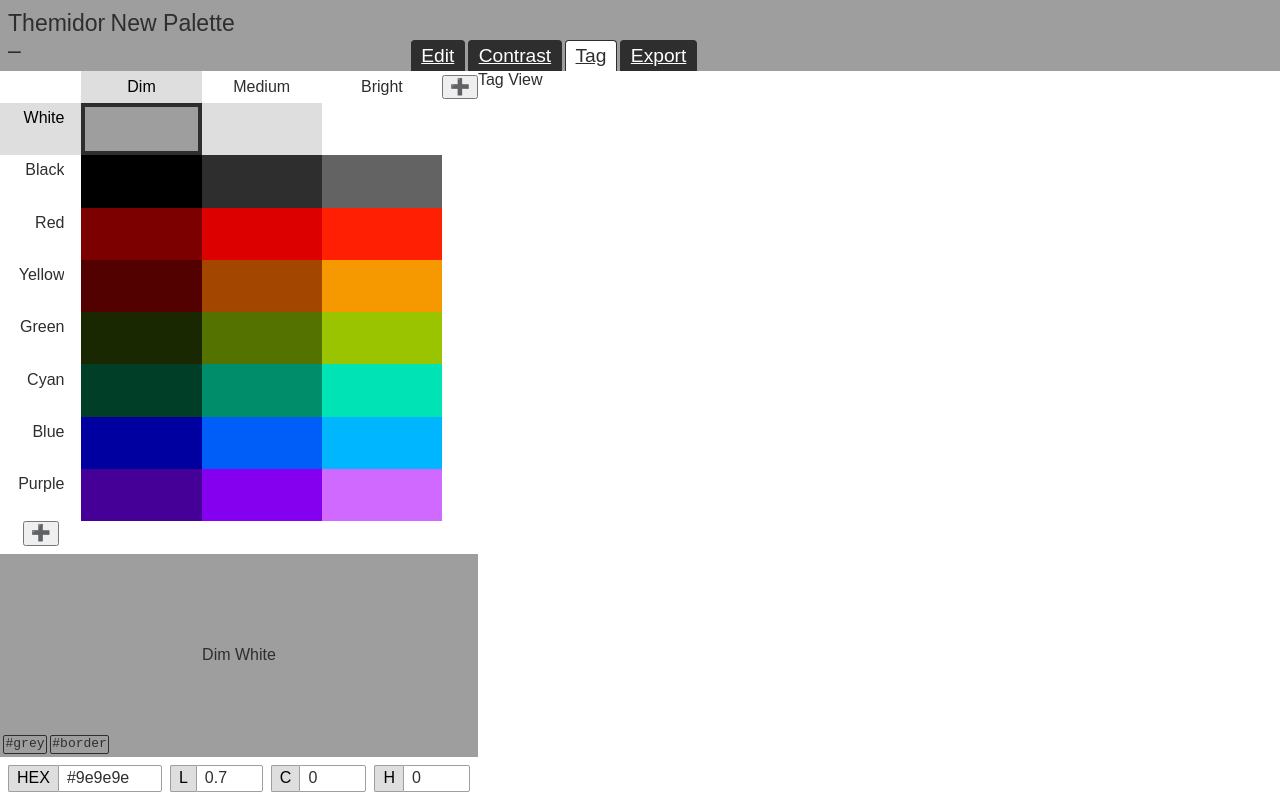
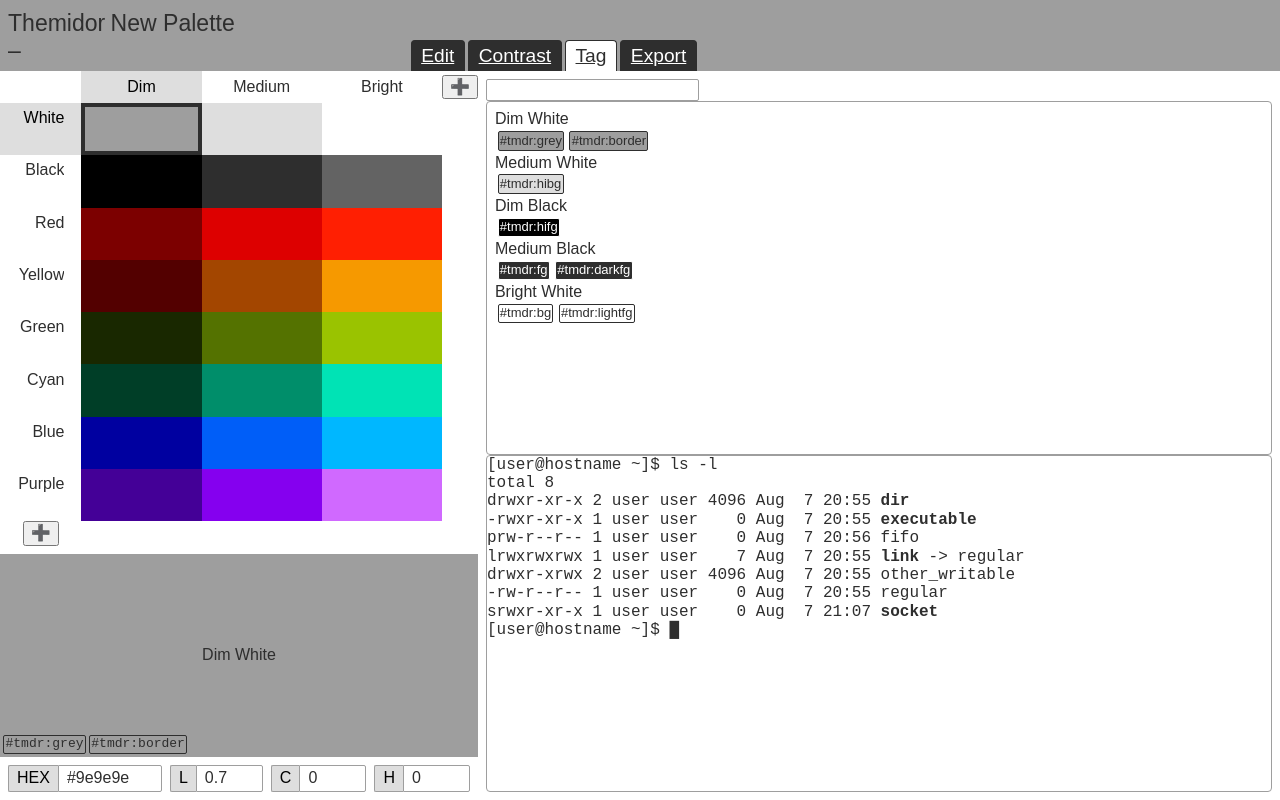
Before and after one commit to krendil/themidor, a Vue app: page /tag in a window 1280 px wide. Built offline with nearby package versions, Linux system fonts and the light colour scheme; a web font is replaced by a local one.

Commit message:
Add tag descriptions as tooltips. Add basic preview and tag tray to tag view.

```diff
--- a/src/components/ColourInfo.vue
+++ b/src/components/ColourInfo.vue
@@ -4,9 +4,11 @@ import { computed, reactive } from 'vue';
 import { formatCss, formatHex, getMode, parse, type Color } from 'culori';
 import LabelledInput from './LabelledInput.vue';
 import { filter } from 'lodash';
+import { useLibrary } from '@/stores/library';
 
 
 const paletteStore = usePaletteStore();
+const library = useLibrary();
 
 const name = computed(() => {
   return paletteStore.getNameForColour(paletteStore.selectedHue, paletteStore.selectedShade);
@@ -61,7 +63,7 @@ const setChannel = function(channel: string, text: string) {
   <div class="sample colour-transition align-center align-middle">
     {{ name }}
     <div class="tags">
-      <div v-for="tag in paletteStore.getCurrentColourTags" class="tag monospace">#{{tag.value}}</div>
+      <div v-for="tag in paletteStore.getCurrentColourTags" class="tag monospace" :title="library.descriptions[tag] ?? ''">#{{tag}}</div>
     </div>
   </div>
   <div class="values">
--- a/src/components/SliderSet.vue
+++ b/src/components/SliderSet.vue
@@ -48,7 +48,7 @@ function calcHeight(colour: Color): string {
   }
 }
 
-function formatValue(colour: Color): string {
+function formatValue(colour?: Color): string {
   if(colour) {
     return toCurrentMode(colour)[props.channel].toLocaleString(undefined, {
       maximumSignificantDigits: 3,
@@ -208,7 +208,7 @@ function onDrag(event: PointerEvent) {
   height: 100%;
   width: 100%;
   border-style: solid;
-  border-color: v-bind('formatCss(paletteStore.theme.grey.colour)');
+  border-color: var(--tmdr-border);
   border-width: 1px 0;
 }
 
--- a/src/models/palette.ts
+++ b/src/models/palette.ts
@@ -1,4 +1,3 @@
-import type { Tag } from "./tag";
 import { oklch } from "culori";
 import type { Color } from "culori";
 
@@ -11,7 +10,7 @@ export interface Palette {
   // Indexed by hues first, then shades
   colours: (PaletteMember | null)[][];
 
-  tags: { [key: string]: [number, number] }
+  tags: { [key: string]: [number, number] | null }
 }
 
 export interface PaletteMember {
--- a/src/models/tag.ts
+++ /dev/null
@@ -1,5 +0,0 @@
-
-export interface Tag {
-  value: string;
-  description?: string;
-}
--- /dev/null
+++ b/src/previews/terminal-ls.html
@@ -0,0 +1,11 @@
+<pre style="background-color: var(--term-bg);">[<span style="color: var(--term-6)">user</span>@<span style="color: var(--term-1)">hostname</span> <span style="color: var(--term-2)">~</span>]$ ls -l
+total 8
+drwxr-xr-x 2 user user 4096 Aug  7 20:55 <span style="color: var(--term-12); font-weight: bold; ">dir</span>
+-rwxr-xr-x 1 user user    0 Aug  7 20:55 <span style="color: var(--term-10) ; font-weight: bold;">executable</span>
+prw-r--r-- 1 user user    0 Aug  7 20:56 <span style="color: var(--term-3)">fifo</span>
+lrwxrwxrwx 1 user user    7 Aug  7 20:55 <span style="color: var(--term-14) ; font-weight: bold;">link</span> -> regular
+drwxr-xrwx 2 user user 4096 Aug  7 20:55 <span style="color: var(--term-4); background-color: var(--term-2)">other_writable</span>
+-rw-r--r-- 1 user user    0 Aug  7 20:55 regular
+srwxr-xr-x 1 user user    0 Aug  7 21:07 <span style="color: var(--term-13) ; font-weight: bold;">socket</span>
+[<span style="color: var(--term-6)">user</span>@<span style="color: var(--term-1)">hostname</span> <span style="color: var(--term-2)">~</span>]$ <span style="color: var(--term-cursor)" class="blink">█</span>
+</pre>
--- /dev/null
+++ b/src/stores/library.ts
@@ -0,0 +1,124 @@
+import { defineStore } from "pinia";
+
+import terminal_ls from "@/previews/terminal-ls.html?raw";
+
+export interface Collection {
+  tags: string[],
+  previews: string[]
+}
+
+export const useLibrary = defineStore("library", () => {
+
+  const descriptions: { [key: string]: string } = {
+    "term:0":"Terminal Black",
+    "term:1":"Terminal Red",
+    "term:2":"Terminal Green",
+    "term:3":"Terminal Yellow",
+    "term:4":"Terminal Blue",
+    "term:5":"Terminal Purple",
+    "term:6":"Terminal Cyan",
+    "term:7":"Terminal White",
+    "term:8":"Terminal Bright black",
+    "term:9":"Terminal Bright red",
+    "term:10":"Terminal Bright green",
+    "term:11":"Terminal Bright yellow",
+    "term:12":"Terminal Bright blue",
+    "term:13":"Terminal Bright purple",
+    "term:14":"Terminal Bright cyan",
+    "term:15":"Terminal Bright white",
+    "term:bg":"Terminal background",
+    "term:cursor":"Terminal cursor",
+    "term:fg":"Terminal foreground",
+
+    "tmdr:fg": "Themidor main foreground",
+    "tmdr:bg": "Themidor main background",
+    "tmdr:lightfg": "Themidor light foreground colour, for use on dark backgrounds", // A Foreground that is light, not light-mode foreground
+    "tmdr:darkfg": "Themidor dark foreground colour, for use on light backgrounds", // A Foreground that is dark, not dark-mode foreground
+    "tmdr:hifg": "Themidor highlighted foreground",
+    "tmdr:hibg": "Themidor highlighted background",
+    "tmdr:grey": "Themidor neutral grey",
+    "tmdr:border": "Themidor border colour",
+  };
+
+  const collections: { [key: string]: Collection } = {
+    Terminal: {
+      tags: [
+        "term:bg",
+        "term:fg",
+        "term:0",
+        "term:1",
+        "term:2",
+        "term:3",
+        "term:4",
+        "term:5",
+        "term:6",
+        "term:7",
+        "term:8",
+        "term:9",
+        "term:10",
+        "term:11",
+        "term:12",
+        "term:13",
+        "term:14",
+        "term:15",
+      ],
+      previews: ["Terminal Ls"],
+    },
+    "Vim syntax highlighting": {
+      tags: [],
+      previews: [
+        "Vim Typescript",
+        "Vim Python",
+        "Vim C",
+        "Vim Rust",
+        "Vim Zig",
+        "Vim Bash",
+      ],
+    },
+    "Vim editor decorations": {
+      tags: [],
+      previews: [
+        "Vim Typescript",
+        "Vim Python",
+        "Vim C",
+        "Vim Rust",
+        "Vim Zig",
+        "Vim Bash",
+      ],
+    },
+    Treesitter: {
+      tags: [],
+      previews: [
+        "TS Typescript",
+        "TS Python",
+        "TS C",
+        "TS Rust",
+        "TS Zig",
+        "TS Bash",
+        "TS Markdown",
+      ],
+    },
+    Textmate: {
+      tags: [],
+      previews: [
+        "TM Typescript",
+        "TM Python",
+        "TM C",
+        "TM Rust",
+        "TM Zig",
+        "TM Bash",
+        "TM Markdown",
+      ],
+    },
+    "Visual Studio Code editor decorations": {
+      tags: [],
+      previews: ["VS Code"],
+    },
+  };
+
+  const previews: { [key: string]: string } = {
+    "Terminal Ls": terminal_ls
+  };
+
+  return { collections, previews, descriptions };
+});
--- a/src/stores/palette.ts
+++ b/src/stores/palette.ts
@@ -2,7 +2,6 @@ import { ref, computed, reactive } from 'vue'
 import { defineStore } from 'pinia'
 import { defaultPalette, type PaletteMember, type Palette } from '@/models/palette';
 import { converter, oklch, type Color } from 'culori';
-import type { Tag } from '@/models/tag';
 import { chain, split } from 'lodash';
 
 export const usePaletteStore = defineStore("palette", () => {
@@ -24,28 +23,22 @@ export const usePaletteStore = defineStore("palette", () => {
   );
 
   const getColourByTag = computed(
-    () => (tag: Tag | string): PaletteMember | null => {
-      if(typeof tag !== 'string') {
-        tag = tag.value;
-      }
+    () => (tag: string): PaletteMember | null => {
       const tagIndex = palette.value.tags[tag];
       if(!tagIndex) {
         return null;
       } else {
-        return getColour.value(...palette.value.tags[tag]);
+        return getColour.value(...tagIndex);
       }
     }
   );
 
   const getCurrentColourTags = computed(
-    (): Tag[] => {
+    (): string[] => {
       return chain( palette.value.tags )
         .toPairs()
-        .filter( ([_, [hue, shade]]) => hue == selectedHue.value && shade == selectedShade.value )
-        .map( ([key, _]) => {
-          const parts = split(key, ':');
-          return { namespace: parts[0], value: parts[1] }
-        })
+        .filter( ([_, hs]) => !!hs && hs[0] == selectedHue.value && hs[1] == selectedShade.value )
+        .map( ([key, _]) => key)
         .value();
     }
   );
--- a/src/views/TagView.vue
+++ b/src/views/TagView.vue
@@ -1,8 +1,129 @@
 <script setup lang="ts">
+import { usePaletteStore } from '@/stores/palette';
+import { useLibrary as useLibrary } from '@/stores/library';
+import { formatCss, type Color } from 'culori';
+import _ from 'lodash';
+import { computed } from 'vue';
+
+const paletteStore = usePaletteStore();
+const library = useLibrary();
+
+interface TagData {
+  name: string,
+  fg: string, bg: string,
+  tags: { tag: string, description: string }[]
+}
+
+const selectedPreview = computed(() => library.previews["Terminal Ls"]);
+
+const tagGroups = computed<TagData[]>( () =>
+  _.chain(paletteStore.palette.tags)
+    .transform( (acc: { [key: number]: TagData }, hueshade, tag) => {
+      const sortOrder = hueshade ? hueshade[0] * 1000 + hueshade[1] : -1;
+      if( ! (sortOrder in acc) ) {
+        const name = !!hueshade ? paletteStore.getNameForColour(hueshade[0], hueshade[1]) : "Unassigned";
+        const colour = hueshade ? paletteStore.palette.colours[hueshade[0]][hueshade[1]]?.colour : undefined;
+        acc[sortOrder] = {
+          name,
+          fg: formatCss(paletteStore.fgForColour(colour).colour) ?? "var(--tmdr-fg)",
+          bg: colour ? formatCss(colour) : "var(--tmdr-bg)",
+          tags: []
+        }
+      }
+      acc[sortOrder].tags.push( { tag, description: library.descriptions[tag] ?? "" } );
+    })
+    .toPairs()
+    .orderBy( ([k, v]) => k)
+    .map( ([_, v]) => v )
+    .value()
+);
+
 </script>
 
 <template>
-  <main>
-    Tag View
-  </main>
+  <div id="tag-view">
+    <div>
+      <input></input>
+    </div>
+    <div id="tag-tray" class="tray">
+      <div v-for="group in tagGroups" :key="group.name" class="tag-group">
+        <div><span class="group-title">{{ group.name }}</span></div>
+        <div class="group-chips">
+          <div v-for="tag in group.tags" class="tag-chip colour-transition" :style="{color: group.fg, backgroundColor: group.bg}" :title="tag.description">#{{tag.tag}}</div>
+        </div>
+      </div>
+    </div>
+    <div>
+      <!-- Preview selector -->
+    </div>
+    <div id="preview" class="tray" v-html="selectedPreview">
+    </div>
+  </div>
 </template>
+
+<style scoped>
+
+#tag-view {
+  height: 100%;
+
+  display: flex;
+  flex-direction: column;
+
+  padding: 0.5rem;
+}
+
+.tag-chip {
+  display: inline-block;
+
+  font-size: small;
+  border-style: solid;
+  border-width: 1px;
+  border-radius: 2px;
+  padding: 0.1em;
+
+  border-color: currentColor;
+
+  margin: 0.2em;
+}
+
+#tag-tray {
+  padding: 0.5rem;
+}
+
+.tray {
+  flex: 1 1 0%;
+
+  overflow-y: scroll;
+
+  border-radius: 4px;
+  border-width: 1px;
+  border-style: solid;
+  border-color: var(--tmdr-border);
+}
+
+#preview :deep(> *) {
+    height: 100%;
+    width: 100%;
+    margin: 0;
+  }
+</style>
+
+<style>
+
+.blink {
+  animation: 0.5s step-end alternate infinite both blink;
+}
+
+@keyframes blink {
+  0% {
+    opacity: 100%;
+  }
+  50% {
+    opacity: 0%;
+  }
+  100% {
+    opacity: 0%;
+  }
+}
+
+</style>
```
